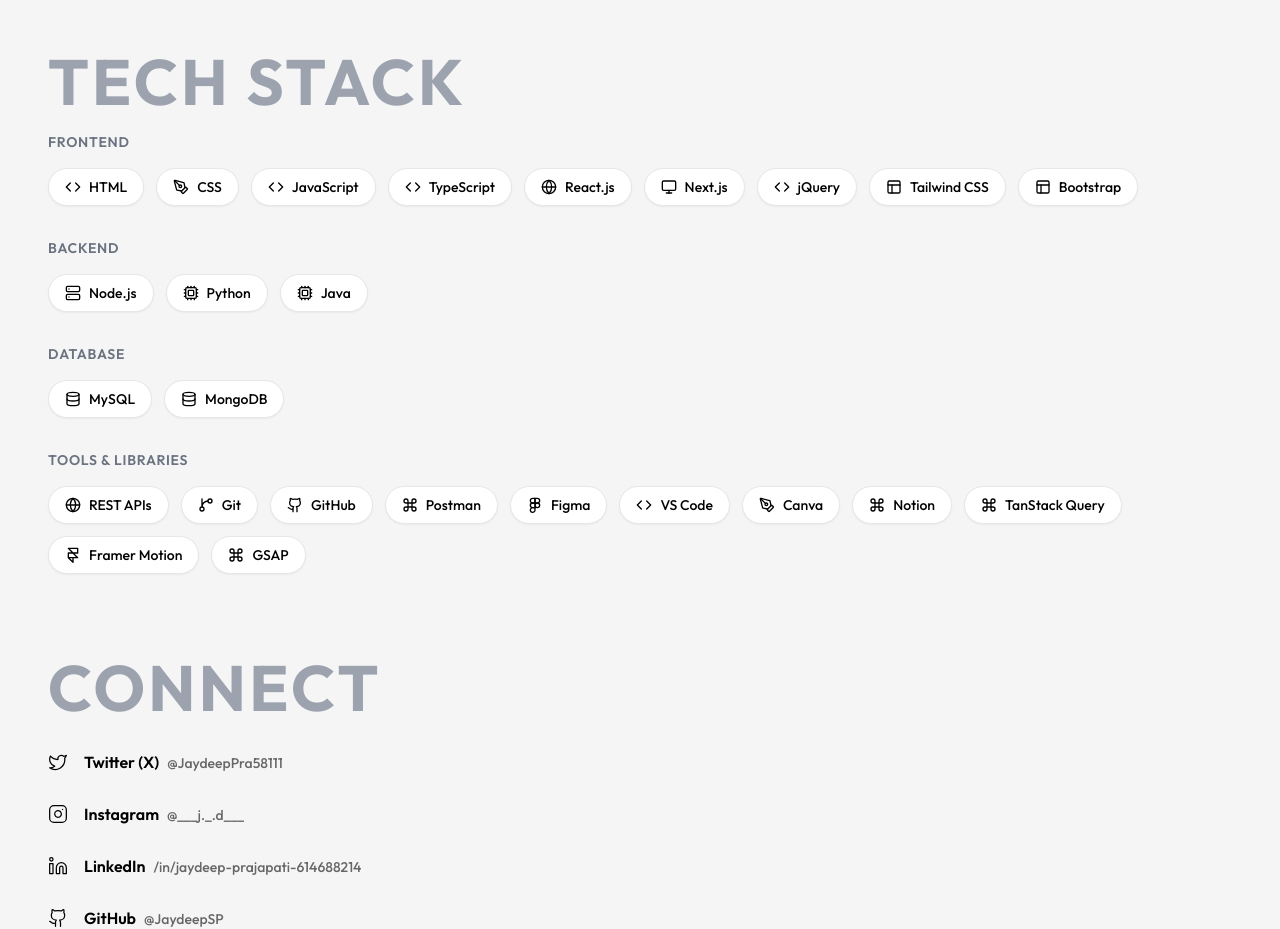
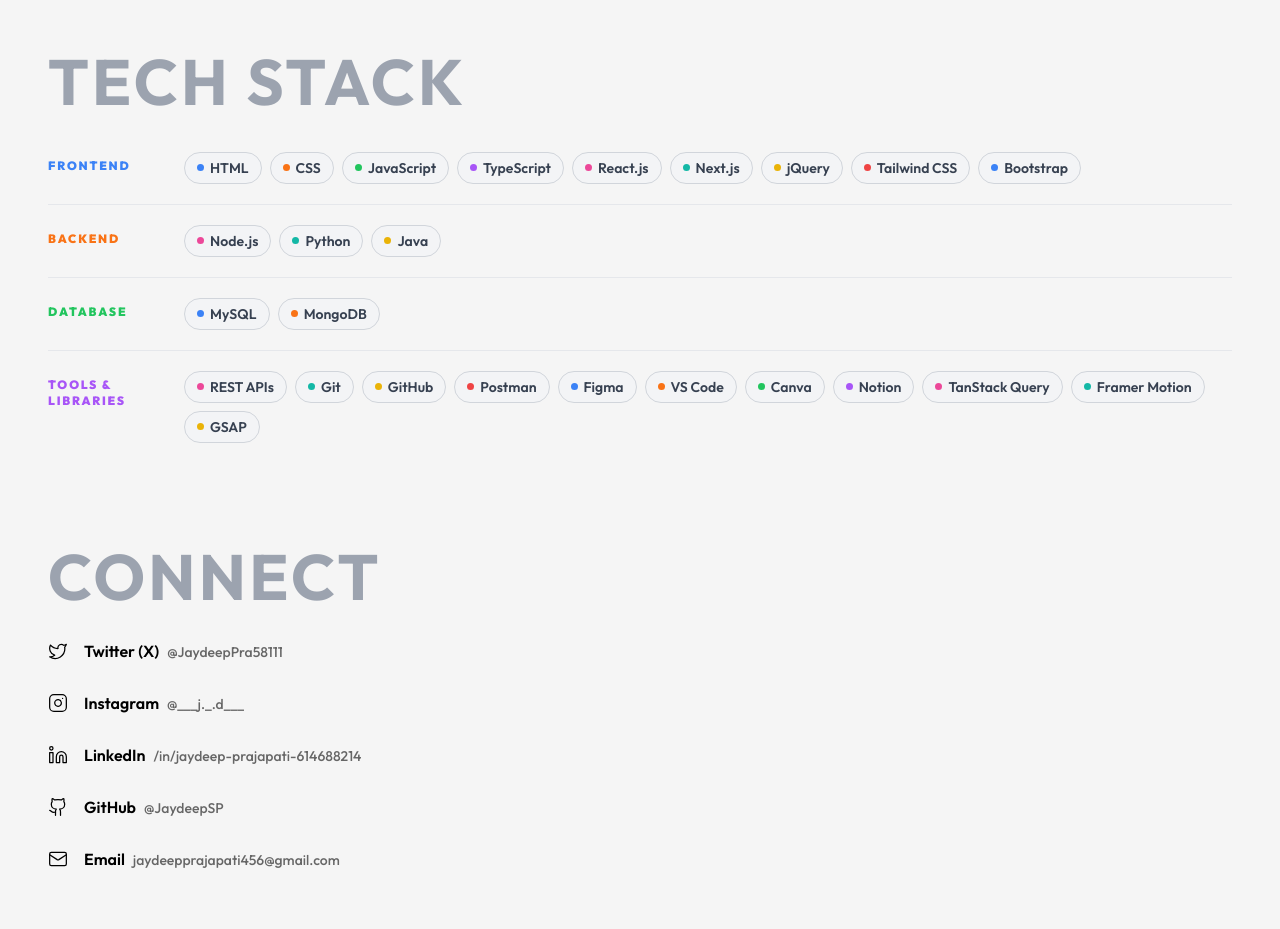
Before and after one commit to JaydeepSP/Portfolio, a React (Vite) app: page / in a window 1280 px wide. Shown: the part 2800-3729 px from the top of the page. Built offline with nearby package versions, Linux system fonts and the light colour scheme.

Commit message:
tech stack desing changes

```diff
--- a/src/components/tabs/TechStack.tsx
+++ b/src/components/tabs/TechStack.tsx
@@ -1,46 +1,78 @@
 import { motion } from "framer-motion";
 import { stack } from "@/utils/constant";
 
+// Assign a unique accent color per category
+const categoryColors: Record<string, string> = {
+  Frontend: "#3b82f6",       // blue
+  Backend: "#f97316",        // orange
+  Database: "#22c55e",       // green
+  "Tools & Libraries": "#a855f7", // purple
+};
+
+// Assign per-item dot colors to add variety (cycles through a palette)
+const dotPalette = [
+  "#3b82f6", "#f97316", "#22c55e", "#a855f7",
+  "#ec4899", "#14b8a6", "#eab308", "#ef4444",
+];
+
 export function TechStack() {
-  // Group stack items by category
   const categories = Array.from(
-    new Set(stack.map((item) => item.category || "Other")),
+    new Set(stack.map((item) => item.category || "Other"))
   );
 
   return (
     <motion.div
       initial={{ opacity: 0, y: 20 }}
       animate={{ opacity: 1, y: 0 }}
-      className="space-y-8"
+      className="flex flex-col divide-y divide-gray-200 dark:divide-white/5"
     >
-      {categories.map((category) => (
-        <div key={category}>
-          <h3 className="text-sm font-semibold text-gray-500 dark:text-gray-400 mb-4 uppercase tracking-wider">
-            {category}
-          </h3>
-          <div className="flex flex-wrap gap-3">
-            {stack
-              .filter((item) => (item.category || "Other") === category)
-              .map((item, index) => (
-                <motion.div
-                  key={index}
-                  initial={{ opacity: 0, scale: 0.8 }}
-                  animate={{ opacity: 1, scale: 1 }}
-                  transition={{ delay: index * 0.05 }}
-                  whileHover={{ scale: 1.05 }}
-                  className="flex items-center gap-2 px-4 py-2 bg-white dark:bg-card-bg-dark rounded-full border border-gray-200 dark:border-gray-800 shadow-sm hover:shadow-md transition-all cursor-pointer"
-                >
-                  <div className="text-text-primary-light dark:text-text-primary-dark">
-                    <item.icon className="w-4 h-4" />
-                  </div>
-                  <span className="font-medium text-sm text-text-primary-light dark:text-text-primary-dark">
+      {categories.map((category, catIdx) => {
+        const items = stack.filter(
+          (item) => (item.category || "Other") === category
+        );
+        const accentColor = categoryColors[category] ?? "#6b7280";
+
+        return (
+          <motion.div
+            key={category}
+            initial={{ opacity: 0, x: -10 }}
+            animate={{ opacity: 1, x: 0 }}
+            transition={{ delay: catIdx * 0.08 }}
+            className="flex items-start gap-6 py-5"
+          >
+            {/* Category label */}
+            <span
+              className="text-xs font-black uppercase tracking-[0.15em] w-28 shrink-0 pt-[6px]"
+              style={{ color: accentColor }}
+            >
+              {category}
+            </span>
+
+            {/* Pills */}
+            <div className="flex flex-wrap gap-2">
+              {items.map((item, idx) => {
+                const dotColor = dotPalette[(catIdx * 4 + idx) % dotPalette.length];
+                return (
+                  <motion.span
+                    key={item.name}
+                    initial={{ opacity: 0, scale: 0.85 }}
+                    animate={{ opacity: 1, scale: 1 }}
+                    transition={{ delay: catIdx * 0.08 + idx * 0.04 }}
+                    whileHover={{ scale: 1.05 }}
+                    className="inline-flex items-center gap-[6px] px-3 py-[5px] rounded-full border border-gray-300 dark:border-white/10 bg-gray-100 dark:bg-white/5 text-sm font-semibold text-gray-700 dark:text-white/85 cursor-default select-none transition-colors hover:border-gray-400 dark:hover:border-white/20 hover:bg-gray-200 dark:hover:bg-white/10"
+                  >
+                    <span
+                      className="w-[7px] h-[7px] rounded-full shrink-0"
+                      style={{ background: dotColor }}
+                    />
                     {item.name}
-                  </span>
-                </motion.div>
-              ))}
-          </div>
-        </div>
-      ))}
+                  </motion.span>
+                );
+              })}
+            </div>
+          </motion.div>
+        );
+      })}
     </motion.div>
   );
 }
```
